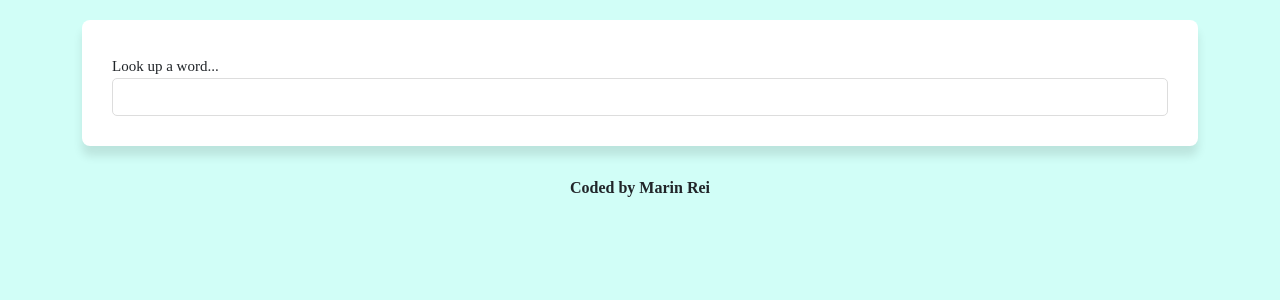
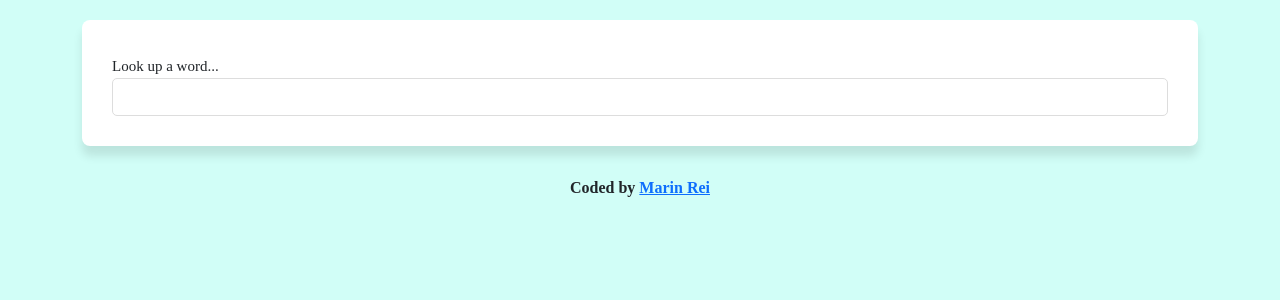
Before and after one commit to mariiiiin913/my-dictionary-project, a React (Create React App) app: page / in a window 1280 px wide. Shown: the top 300 px of the page. Built offline with nearby package versions, Linux system fonts and the light colour scheme.

Commit message:
Added profile link

```diff
--- a/src/App.js
+++ b/src/App.js
@@ -5,13 +5,13 @@
   return (
     <div className="App">
       <div className="container">
-      <header className="App-header">
-      </header>
+        <header className="App-header">
+        </header>
       <main>
         <Dictionary />
       </main>
       <footer>
-         <p className='myName'>Coded by Marin Rei</p>
+         <p className='myName'>Coded by <a href="https://www.linkedin.com/in/marin-rei-70260690/" target="_blank" rel="noreferrer"> Marin Rei</a></p>
       </footer>
       </div>
     </div>
```
